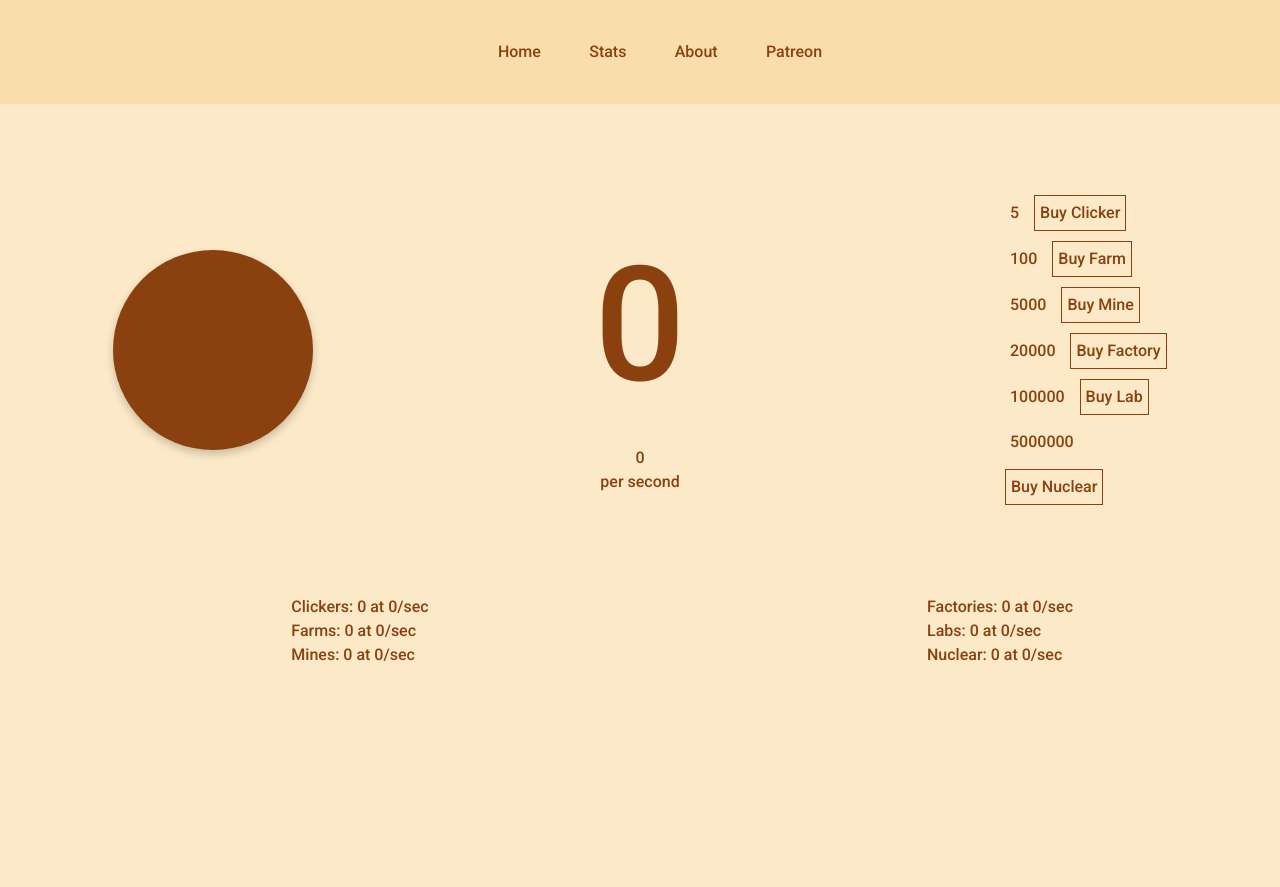
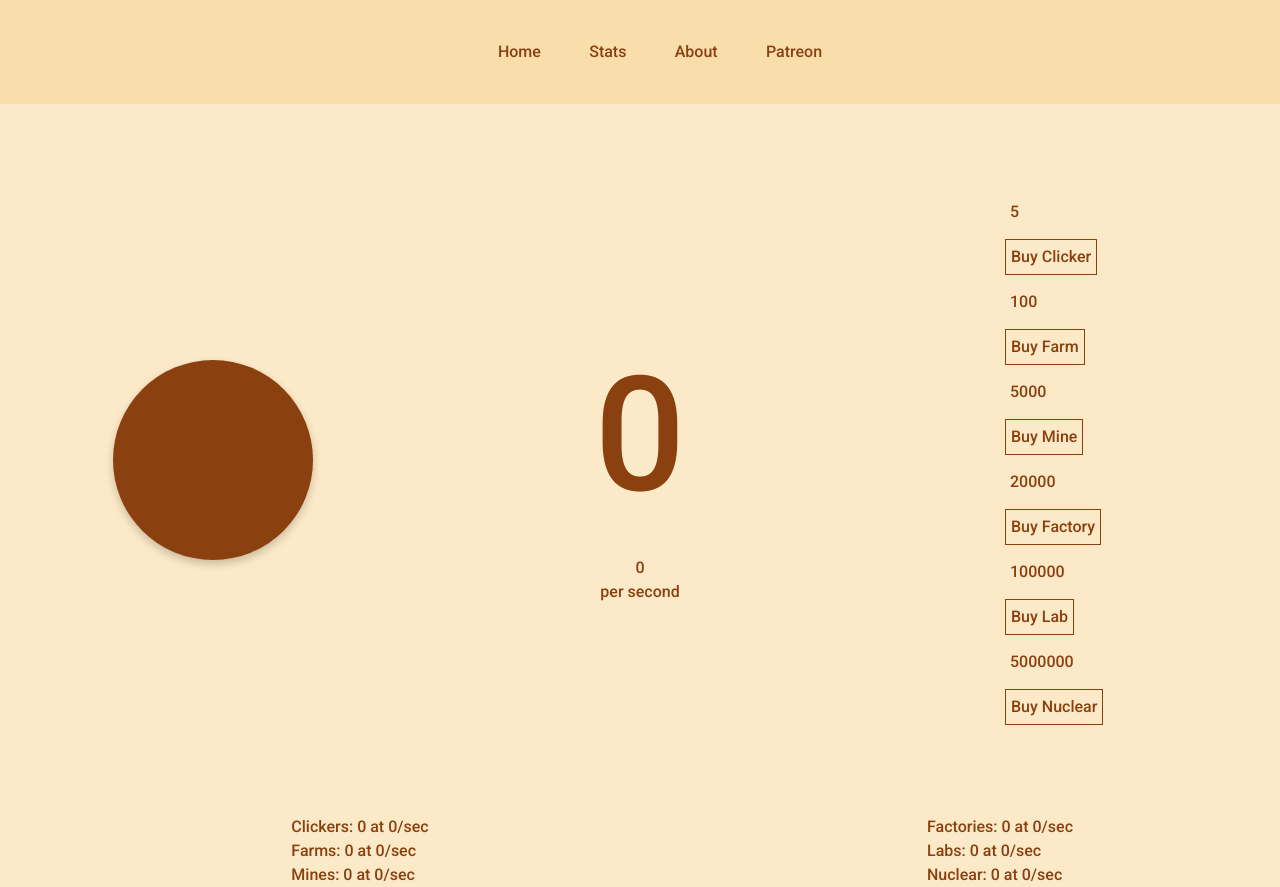
Before and after one commit to high-maintenance-machine/web-clicker, a plain HTML site: page index.html in a window 1280 px wide. Before the commit the page ends 800 px from the top, so only its background shows below. Drawn offline with Linux system fonts and the light colour scheme.

Commit message:
Fix Margins

```diff
--- a/styles.css
+++ b/styles.css
@@ -153,6 +153,10 @@ nav {
     margin: 5px;
 }
 
+.list-container li div:first-child {
+    width: 50%;
+}
+
 .buy-btn {
     border: 1px solid var(--brown);
 }
```
Also changed, not shown: index.html (+2 -2 lines).
